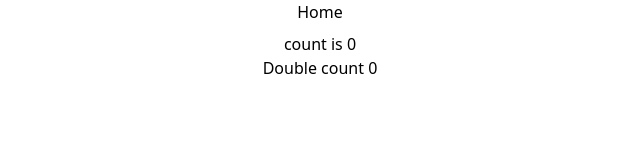
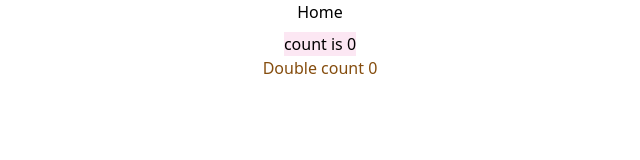
Before and after one commit to icebreaker-template/vite-vue2-ts-tailwindcss-template, a Vue app: page / in a window 1280 px wide. Shown: the top 160 px of the page, without its empty margins (320-960 px from the left). Built offline with nearby package versions, Linux system fonts and the light colour scheme.

Commit message:
chore(deps): upgrade

```diff
--- a/src/components/HelloWorld.vue
+++ b/src/components/HelloWorld.vue
@@ -10,10 +10,10 @@ const store = useStore()
     <h1>{{ msg }}</h1>
 
     <div>
-      <button type="button" @click="store.increment()">
+      <button class="bg-pink-100" type="button" @click="store.increment()">
         count is {{ store.count }}
       </button>
-      <p>
+      <p class="text-yellow-800">
         Double count {{ store.double }}
       </p>
     </div>
```
Also changed, not shown: package.json (+6 -6 lines), .tw-patch/tw-class-list.json (deleted), .tw-patch/tw-map-list.json (deleted), 1 other file (tests, documents, lock files or other folders).
